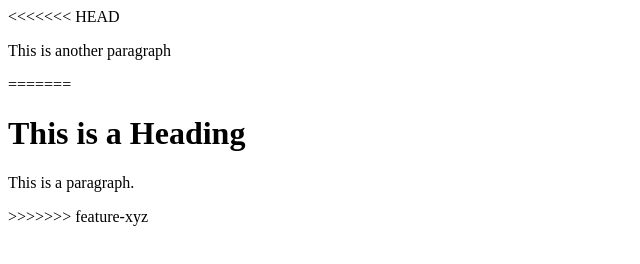
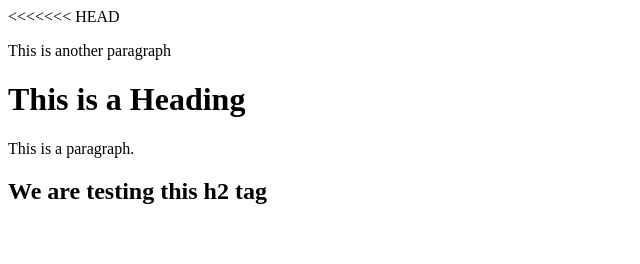
Before and after one commit to dylan-graham1/learning_git, a plain HTML site: page index.html in a window 1280 px wide. Shown: the whole page, without its empty margins (0-640 px from the left). Drawn offline with Linux system fonts and the light colour scheme.

Commit message:
Added an h2 tag

```diff
--- a/index.html
+++ b/index.html
@@ -6,9 +6,10 @@
 <body>
 <<<<<<< HEAD
     <p>This is another paragraph</p>
-=======
+
 <h1>This is a Heading</h1>
 <p>This is a paragraph.</p>
->>>>>>> feature-xyz
+<h2>We are testing this h2 tag</h2>
+
 </body>
 </html>
```
